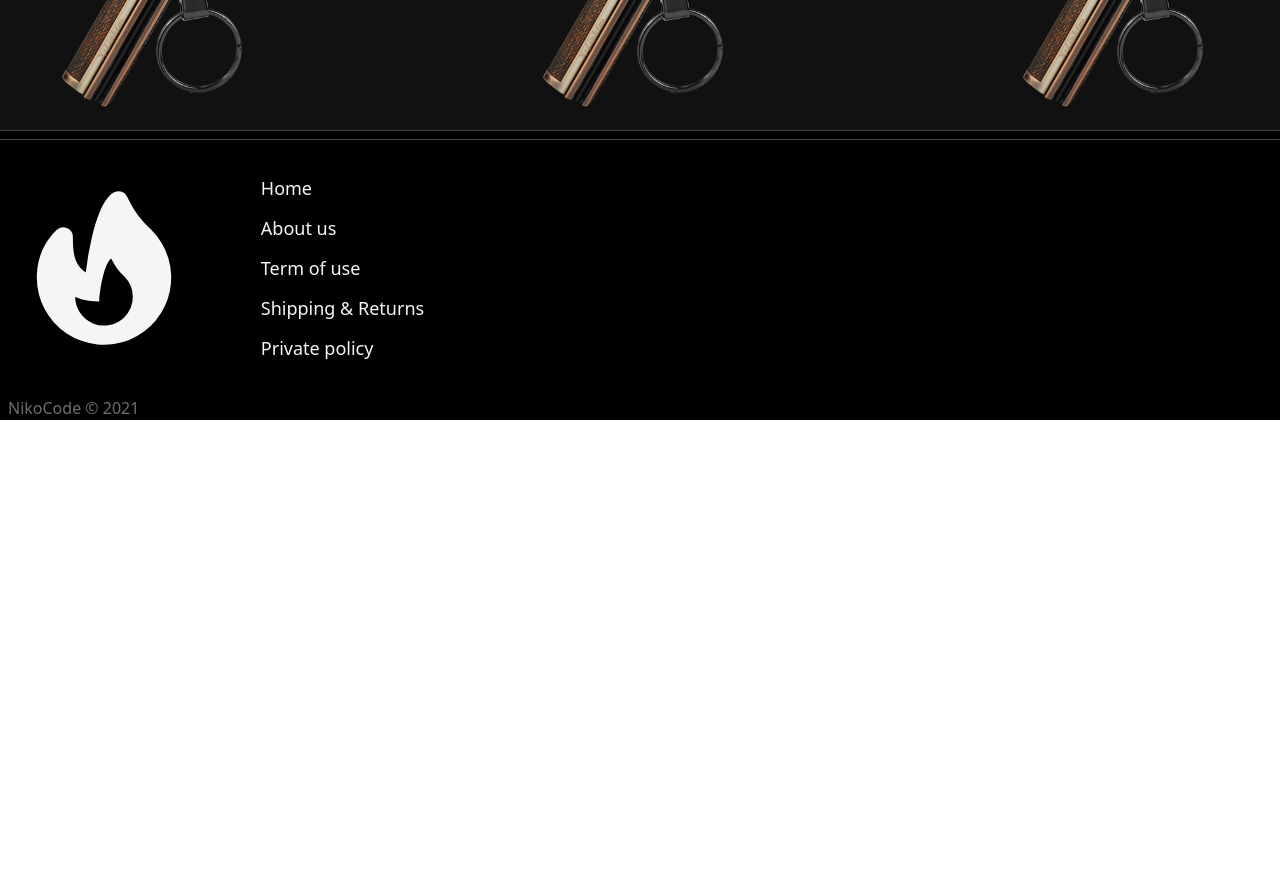
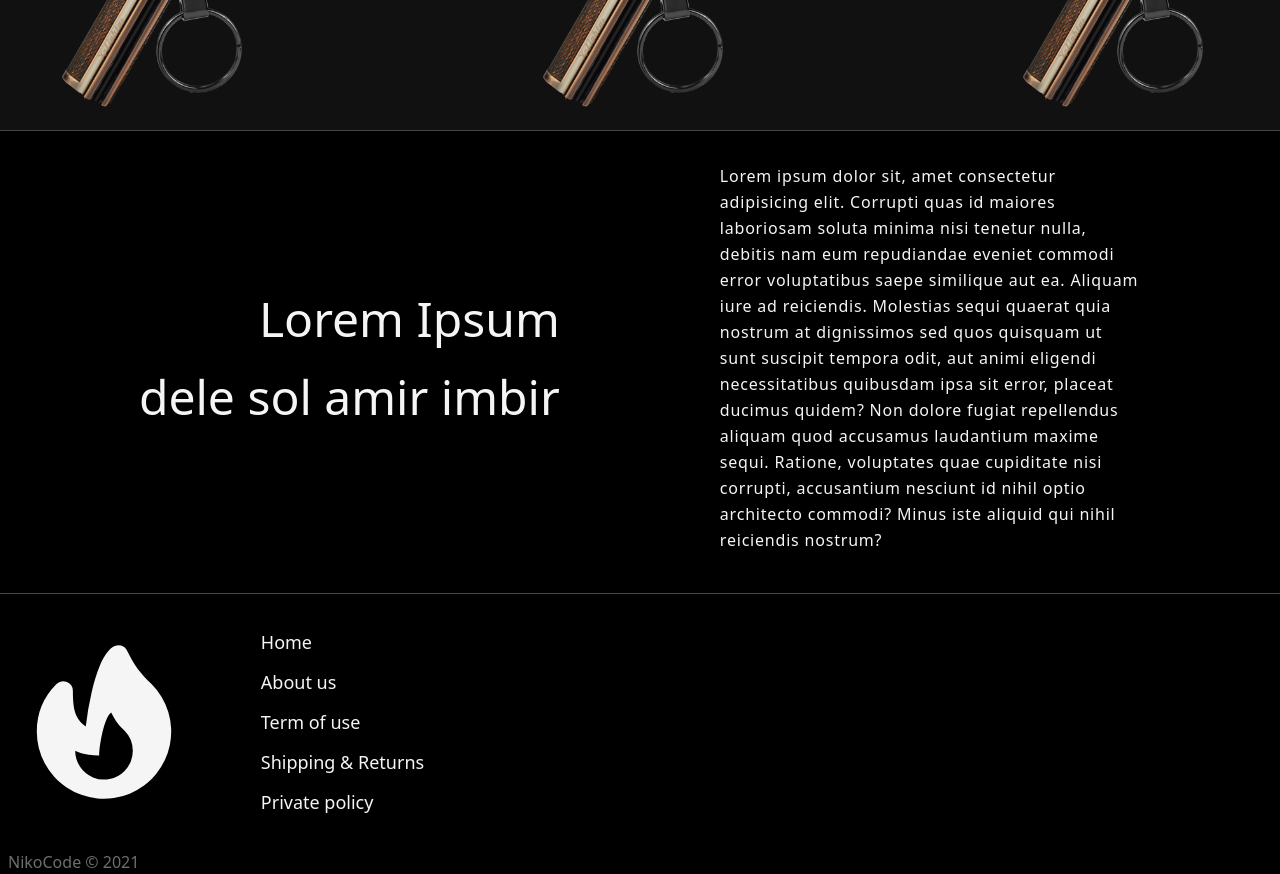
Before and after one commit to Nik0di3m/next-snipcart-strapi-ecommerce, a Next.js app: page / in a window 1280 px wide. Shown: the part 1080-1954 px from the top of the page. Before the commit the page ends 1500 px from the top, so only its background shows below. Built offline with nearby package versions, Linux system fonts and the light colour scheme.

Commit message:
Text section added

```diff
--- /dev/null
+++ b/components/TextSection/TextSection.tsx
@@ -0,0 +1,37 @@
+const TextSection = () => {
+    return (
+        <div className="w-full items-center px-2">
+            <div className="flex flex-col items-center justify-center py-8 lg:flex-row lg:space-x-40">
+                <div>
+                    <h1 className="text-left text-5xl leading-relaxed lg:text-right">
+                        Lorem Ipsum
+                        <br />
+                        dele sol amir imbir
+                    </h1>
+                </div>
+                <div className="lg:w-1/3">
+                    <p className="leading-relaxed tracking-wider">
+                        Lorem ipsum dolor sit, amet consectetur
+                        adipisicing elit. Corrupti quas id maiores
+                        laboriosam soluta minima nisi tenetur nulla,
+                        debitis nam eum repudiandae eveniet commodi
+                        error voluptatibus saepe similique aut ea.
+                        Aliquam iure ad reiciendis. Molestias sequi
+                        quaerat quia nostrum at dignissimos sed quos
+                        quisquam ut sunt suscipit tempora odit, aut
+                        animi eligendi necessitatibus quibusdam ipsa
+                        sit error, placeat ducimus quidem? Non dolore
+                        fugiat repellendus aliquam quod accusamus
+                        laudantium maxime sequi. Ratione, voluptates
+                        quae cupiditate nisi corrupti, accusantium
+                        nesciunt id nihil optio architecto commodi?
+                        Minus iste aliquid qui nihil reiciendis
+                        nostrum?
+                    </p>
+                </div>
+            </div>
+        </div>
+    )
+}
+
+export default TextSection
--- a/pages/index.tsx
+++ b/pages/index.tsx
@@ -4,6 +4,7 @@ import CategoryItemCard from '../components/CategoryItemCard/CategoryItemCard'
 import CategorySlider from '../components/CategorySlider/CategorySlider'
 import ItemsCard from '../components/ItemsCard/ItemsCard'
 import ItemsMainSection from '../components/ItemsMainSection/ItemsMainSection'
+import TextSection from '../components/TextSection/TextSection'
 
 const Home: NextPage = () => {
     return (
@@ -51,6 +52,9 @@ const Home: NextPage = () => {
                         <CategoryItemCard />
                     </CategorySlider>
                 </section>
+                <section>
+                    <TextSection />
+                </section>
             </main>
         </div>
     )
```
